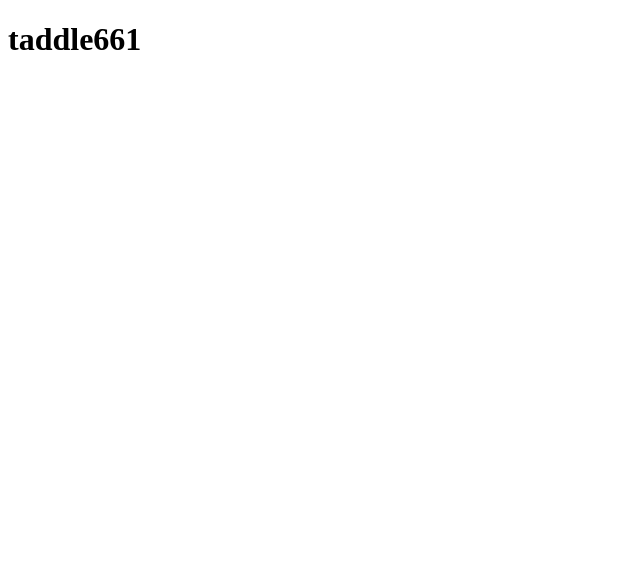
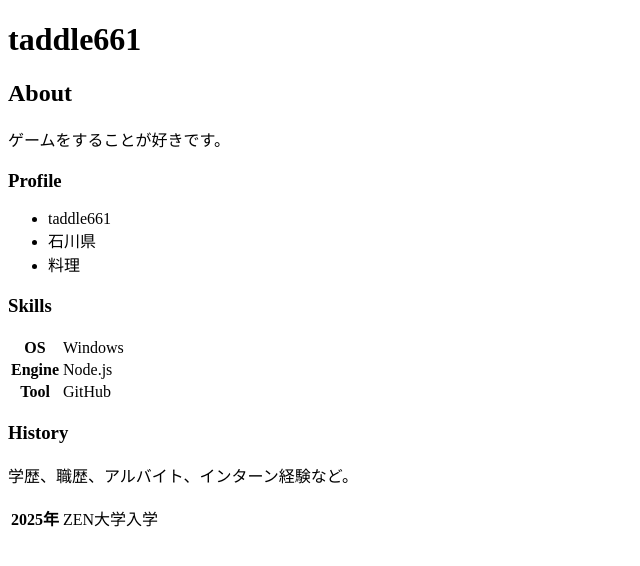
Before and after one commit to taddle661/taddle661.github.io, a plain HTML site: page index.html in a window 1280 px wide. Shown: the whole page, without its empty margins (0-640 px from the left). Drawn offline with Linux system fonts and the light colour scheme.

Commit message:
情報を追加

```diff
--- a/index.html
+++ b/index.html
@@ -7,5 +7,44 @@
   </head>
   <body>
     <h1>taddle661</h1>
+
+    <h2>About</h2>
+    <p>
+ ゲームをすることが好きです。
+    </p>
+
+    <h3>Profile</h3>
+    <ul>
+      <li>taddle661</li>
+      <li>石川県</li>
+      <li>料理</li>
+    </ul>
+
+    <h3>Skills</h3>
+    <table>
+      <tr>
+        <th>OS</th>
+        <td>Windows</td>
+      </tr>
+      <tr>
+        <th>Engine</th>
+        <td>Node.js</td>
+      </tr>
+      <tr>
+        <th>Tool</th>
+        <td>GitHub</td>
+      </tr>
+    </table>
+
+
+    <h3>History</h3>
+    <p>学歴、職歴、アルバイト、インターン経験など。</p>
+    <table>
+      <tr>
+        <th>2025年</th>
+        <td>ZEN大学入学</td>
+      </tr>
+
+    </table>
   </body>
 </html>
```
